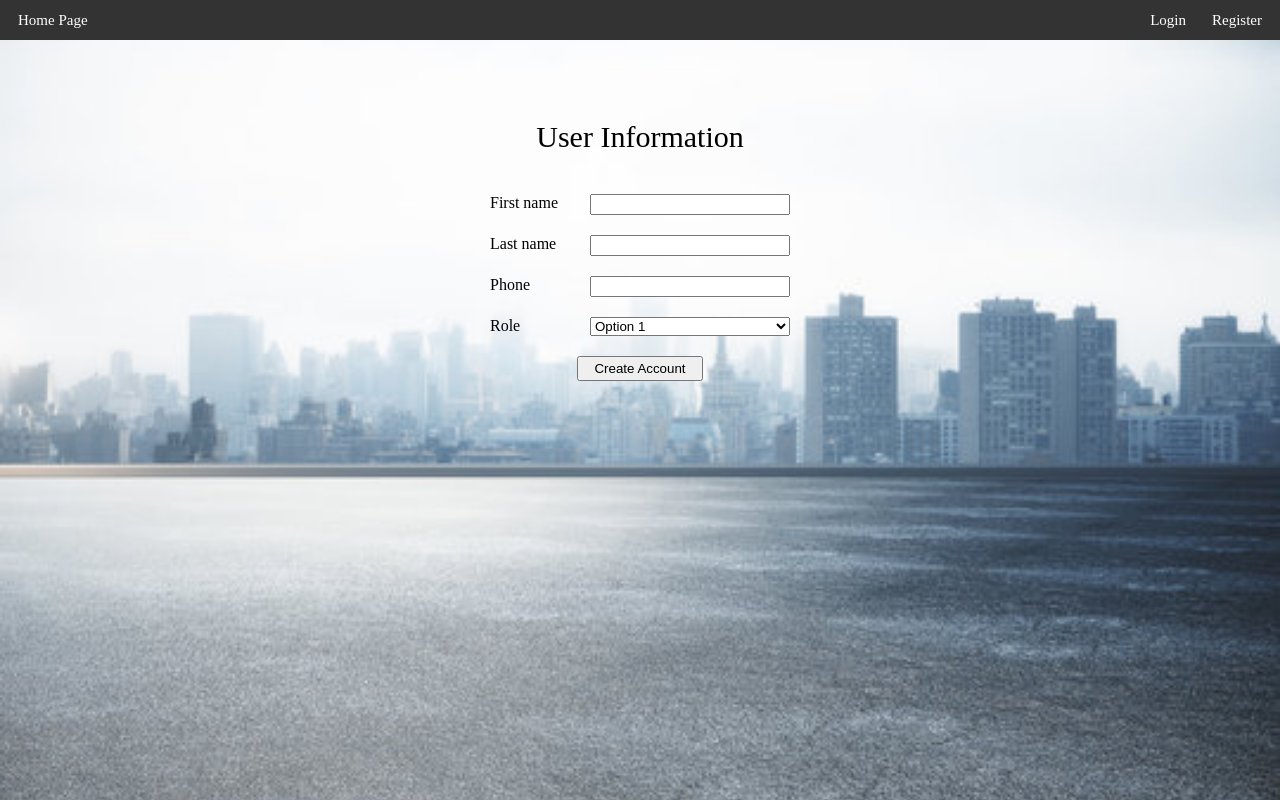
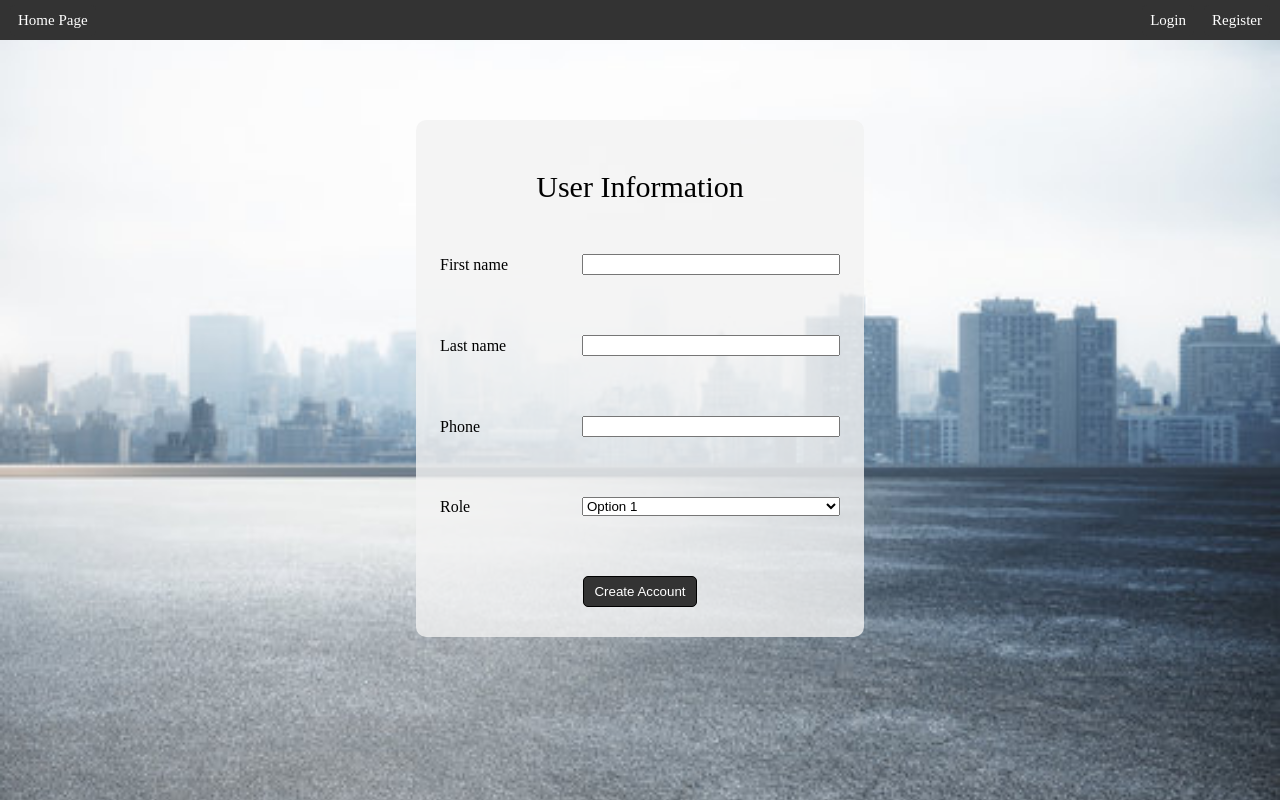
Before and after one commit to 6410685108/CN332-DAOO, a Django app: page /register/ in a window 1280 px wide. Run offline with Django 5.2, Linux system fonts and the light colour scheme.

Commit message:
update html/css

```diff
--- a/mywebapp/tasks/templates/tasks/loop.html
+++ b/mywebapp/tasks/templates/tasks/loop.html
@@ -50,7 +50,7 @@
                                     <option value="8">←</option>
                                 </select>
         </div>
-        <div class="box">
+        <div class="box submit">
             <button type="submit" class="btn">Add Loop</button>
         </div>
 
--- a/mywebapp/users/static/users/register.css
+++ b/mywebapp/users/static/users/register.css
@@ -1,30 +1,49 @@
-.form {
+:root {
+    --background-box: rgba(243, 243, 243, 0.8);
+    --a-color: #333;
+    --a-hover-color: #a0a0a0;
+}
+.form{
+    margin-top: 10dvh;
+    border-radius: 10px;
     display: flex;
+    justify-content: center;
+    align-items: center;
     flex-direction: column;
-    justify-content: center;
+    background-color: var(--background-box);
+    width: 35%;
+    min-width: 400px;
 }
-.formheader {
+
+.formheader{
+    margin-top: 30px;
+    padding: 20px;
     font-size: 30px;
-    margin-top: 10dvh;
-    margin-bottom: 30px;
-    text-align: center;
 }
-.box {
-    width: 300px;
-    margin: 10px;
+
+.box{
+    display: flex;
+    align-items: center;
+    justify-content: space-between;
+    margin: 30px;
+    width: 400px;
 }
-.addbtn {
+input {
+    width: 250px;
+}
+select{width: 258px;}
+button{
+    padding: 7px 10px;
+    color: white;
+    background-color: #333;
+    border: 1px solid black;
+    border-radius: 5px;
+    cursor: pointer;
+}
+button:hover{
+    background-color: #a0a0a0;
+}
+.addbtn{
     display: flex;
     justify-content: center;
 }
-button{
-    padding: 3px 15px;
-}
-input{
-    float: right;
-    width: 192px;
-}
-select{
-    float: right;
-    width: 200px;
-}
--- a/mywebapp/users/templates/users/index.html
+++ b/mywebapp/users/templates/users/index.html
@@ -8,7 +8,7 @@
 {% block body %}
 
             <div class="search">
-                <label for="search">Search</label>
+                <label for="search" style="margin-right: 10px;">Search</label>
                 <input type="text" class="searchbar" id="searchInput">
                 <script src="../../static/users/search.js"></script>
                 <a href="{% url 'newtask' %}" class="add">New Task</a>
@@ -34,8 +34,8 @@
                         <td>test</td>
                         <td>
                             <div>
-                                <a href="" class="edit">Edit</a>
-                                <a href="" class="result">Result</a>
+                                <a href="loop" class="edit">Edit</a>
+                                <a href="{% url 'result' %}" class="result">Result</a>
                                 <a href="" class="delete">Delete</a>
                             </div>
                         </td>
```
Also changed, not shown: mywebapp/tasks/static/tasks/loop.css (+27 -2 lines), mywebapp/tasks/static/tasks/newtask.css (+21 -4 lines), mywebapp/tasks/static/tasks/result.css (+24 -7 lines), mywebapp/tasks/templates/tasks/result.html (+3 -5 lines), mywebapp/users/static/users/login.css (+14 -6 lines).
